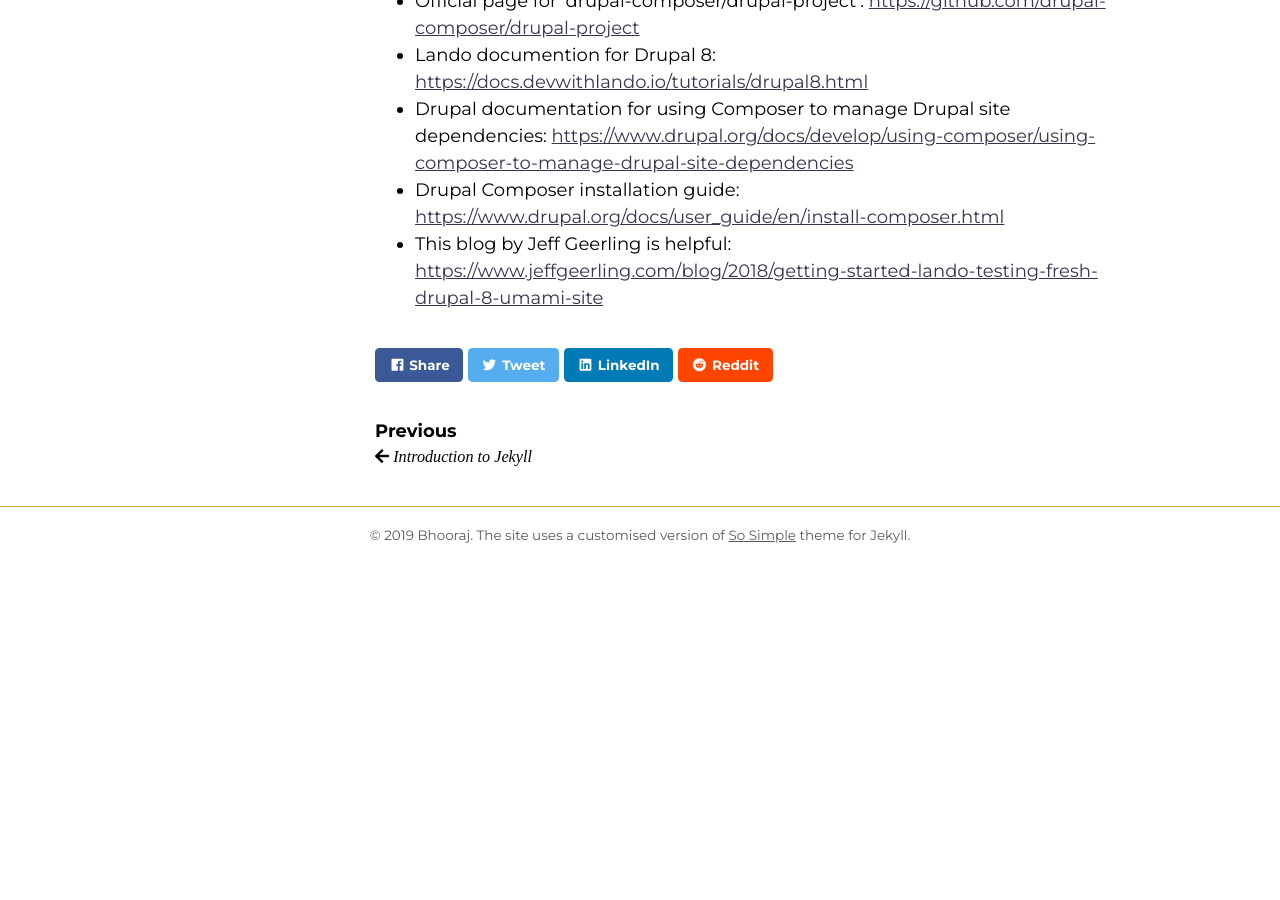
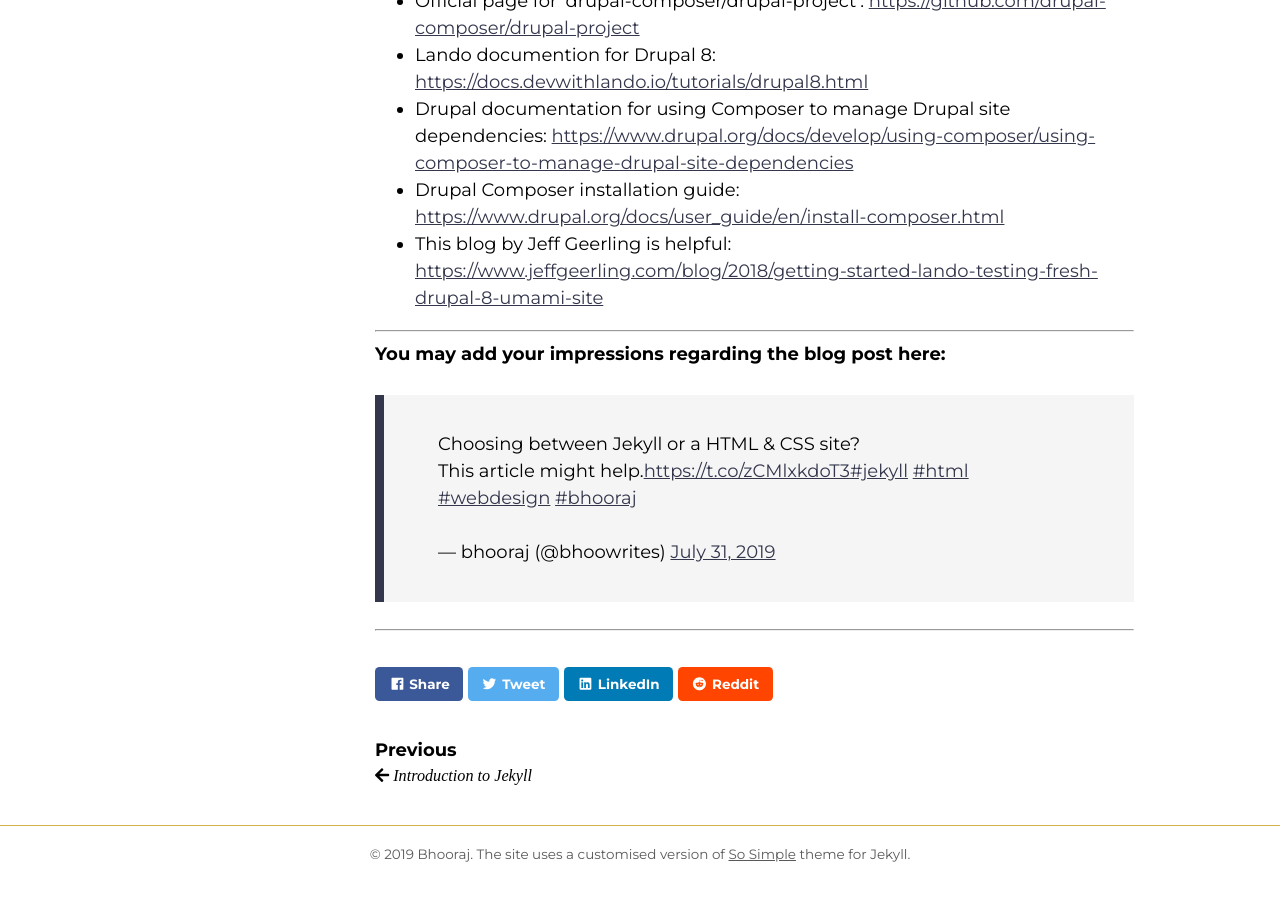
Before and after one commit to bhooraj/bhooraj-blog, a Jekyll site: the page built from _posts/2019-07-31-development-evironment-for-drupal-8-with-lando.md, in a window 1280 px wide and 900 px high, scrolled down 3594 px. Built offline with Jekyll 4.4.1, drawn with Linux system fonts in a browser that asks for light colours; nearby versions of some CDN libraries; some web fonts are replaced; comment, search, counter and statistics services are not loaded; before the commit the page ends 4175 px from its top, so only the background shows below that.

Commit message:
Update 2019-07-31-development-evironment-for-drupal-8-with-lando.md
Adding twitter embed for comments/impressions fro user.

```diff
--- a/_posts/2019-07-31-development-evironment-for-drupal-8-with-lando.md
+++ b/_posts/2019-07-31-development-evironment-for-drupal-8-with-lando.md
@@ -107,3 +107,7 @@
  - Drupal Composer installation guide: [https://www.drupal.org/docs/user_guide/en/install-composer.html](https://www.drupal.org/docs/user_guide/en/install-composer.html)
  - This blog by Jeff Geerling is helpful: [https://www.jeffgeerling.com/blog/2018/getting-started-lando-testing-fresh-drupal-8-umami-site](https://www.jeffgeerling.com/blog/2018/getting-started-lando-testing-fresh-drupal-8-umami-site)
 <br>
+<hr>
+**You may add your impressions regarding the blog post here:**
+  <blockquote class="twitter-tweet"><p lang="en" dir="ltr">Choosing between Jekyll or a HTML &amp; CSS site? <br>This article might help.<a href="https://t.co/zCMlxkdoT3">https://t.co/zCMlxkdoT3</a><a href="https://twitter.com/hashtag/jekyll?src=hash&amp;ref_src=twsrc%5Etfw">#jekyll</a> <a href="https://twitter.com/hashtag/html?src=hash&amp;ref_src=twsrc%5Etfw">#html</a> <a href="https://twitter.com/hashtag/webdesign?src=hash&amp;ref_src=twsrc%5Etfw">#webdesign</a> <a href="https://twitter.com/hashtag/bhooraj?src=hash&amp;ref_src=twsrc%5Etfw">#bhooraj</a></p>&mdash; bhooraj (@bhoowrites) <a href="https://twitter.com/bhoowrites/status/1156637249728962560?ref_src=twsrc%5Etfw">July 31, 2019</a></blockquote> <script async src="https://platform.twitter.com/widgets.js" charset="utf-8"></script>
+<hr>
```
